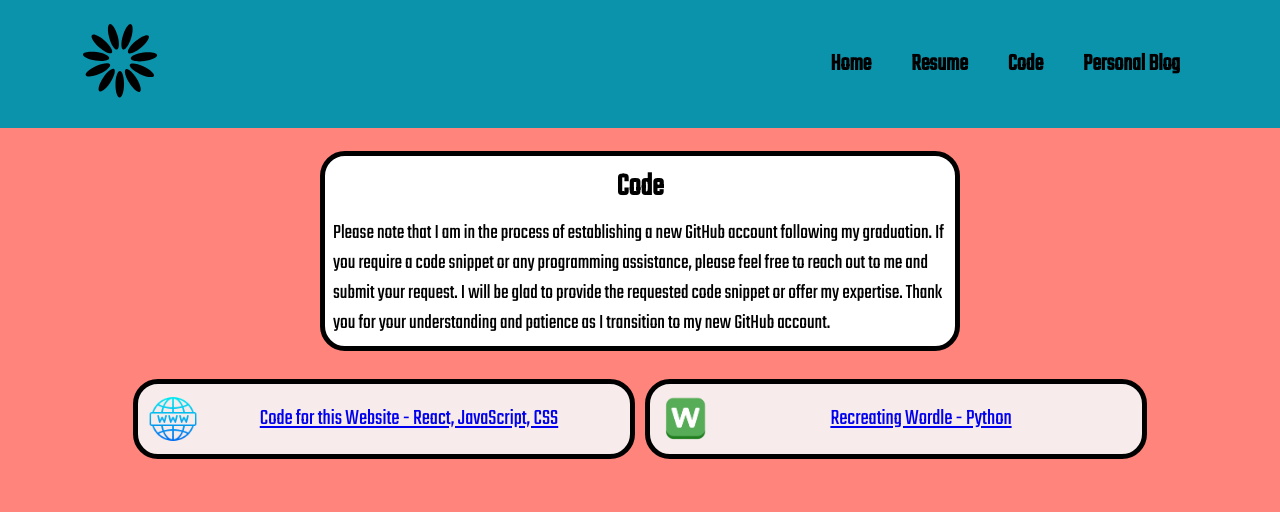
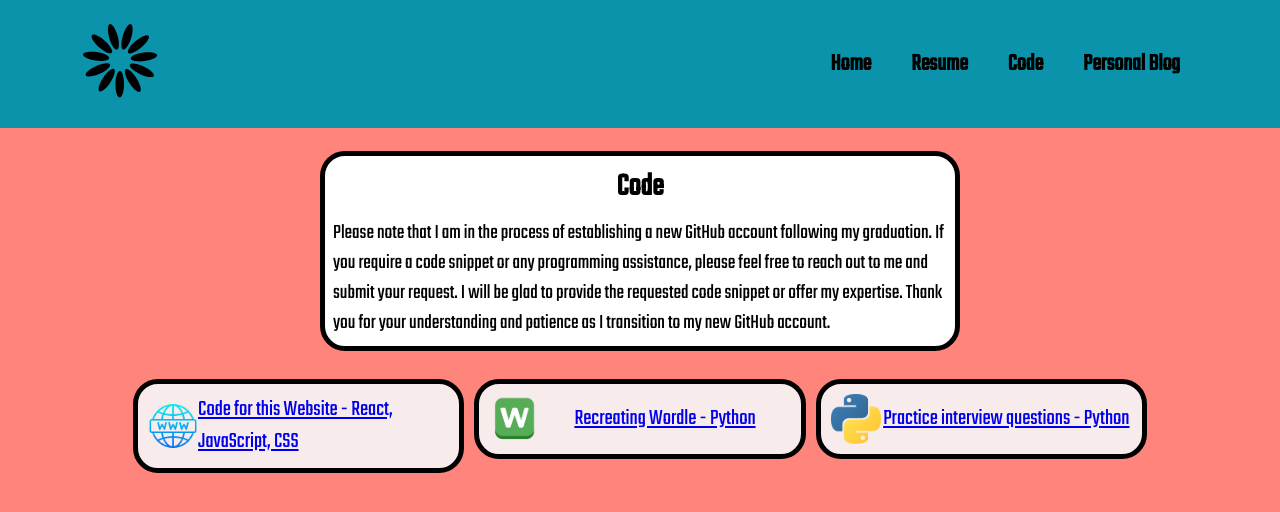
Before and after one commit to marinarosenwald/personalWebsite, a React (Create React App) app: page /code in a window 1280 px wide. Shown: the top 512 px of the page. Built offline with nearby package versions, Linux system fonts and the light colour scheme.

Commit message:
added interview prep github page

```diff
--- a/src/pages/Code.js
+++ b/src/pages/Code.js
@@ -3,11 +3,47 @@ import "./CodeStyle.css";
 import "../components/displayBox.css";
 import web from "../photos/website-icon.png";
 import wordle from "../photos/wordleIcon.png";
+import python from "../photos/python.png";
 
 function Box({ children, ...props }) {
     return <div {...props}>{children}</div>
   }
 
+const codeList = [
+    {
+        link: 'https://github.com/marinarosenwald/personalWebsite',
+        src: web,
+        alt: "webIcon",
+        text: "Code for this Website - React, JavaScript, CSS",
+    },
+    {
+        link: 'https://github.com/marinarosenwald/PythonWordle',
+        src: wordle,
+        alt: "wordleIcon",
+        text: "Recreating Wordle - Python",
+    },
+    {
+        link: 'https://github.com/marinarosenwald/interviewPrep',
+        src: python,
+        alt: "pythonIcon",
+        text: "Practice interview questions - Python",
+    },
+]
+
+{codeList.map((code) => (
+    <div class="column">
+        <Box class="boxList">
+            <a href={ code.link }>
+                    <div class='DinsideBox'>
+                        <img src={ code.src } alt={ code.alt } class="Dicon"></img>
+                    <div class="DinsideText">
+                    <p>{ code.text }</p>
+                    </div>
+                    </div>
+                    </a>
+                </Box>
+            </div>
+))}
 
 function Code() {
     return (
@@ -22,31 +58,21 @@ function Code() {
         <br></br>
 
         <div class="row">
+            {codeList.map((code) => (
                 <div class="column">
                     <Box class="boxList">
-                <a href='https://github.com/marinarosenwald/personalWebsite'>
+                        <a href={ code.link }>
                                 <div class='DinsideBox'>
-                        <img src={ web } alt="webIcon" class="Dicon"></img>
+                                    <img src={ code.src } alt={ code.alt } class="Dicon"></img>
                                 <div class="DinsideText">
-                    <p>Code for this Website - React, JavaScript, CSS</p>
+                                <p>{ code.text }</p>
                                 </div>
                                 </div>
                                 </a>
                             </Box>
                         </div>
+            ))}
 
-            <div class="column">
-                <Box class="boxList">
-                <a href='https://github.com/marinarosenwald/PythonWordle'>
-                    <div class='DinsideBox'>
-                        <img src={ wordle } alt="wordleIcon" class="Dicon"></img>
-                    <div class="DinsideText">
-                    <p>Recreating Wordle - Python</p>
-                    </div>
-                    </div>
-                    </a>
-                </Box>
-            </div>
         </div>
 
         </div>
```
Also changed, not shown: src/photos/python.png (added). Lines whose indentation alone changed are shown as unchanged.
